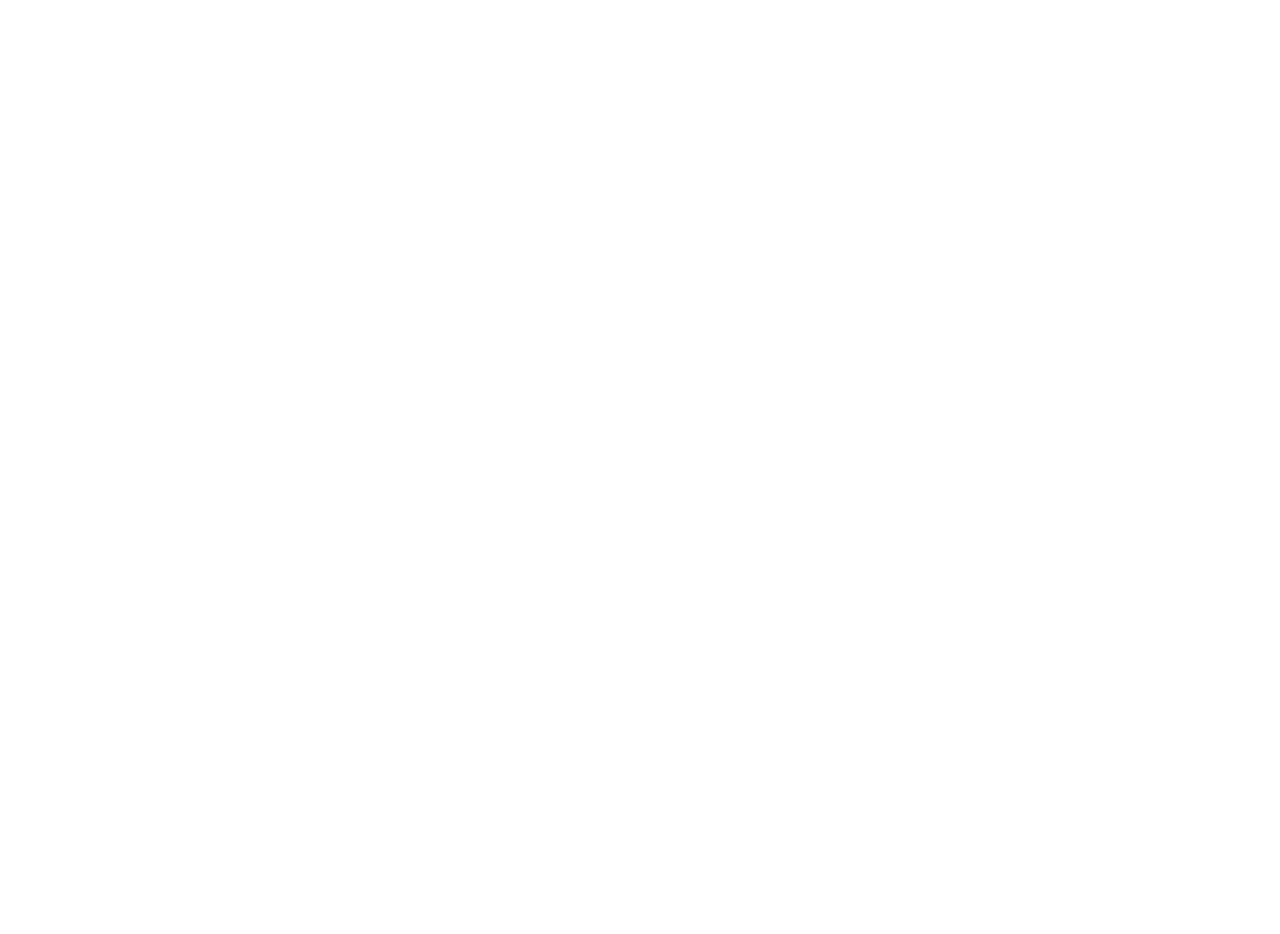
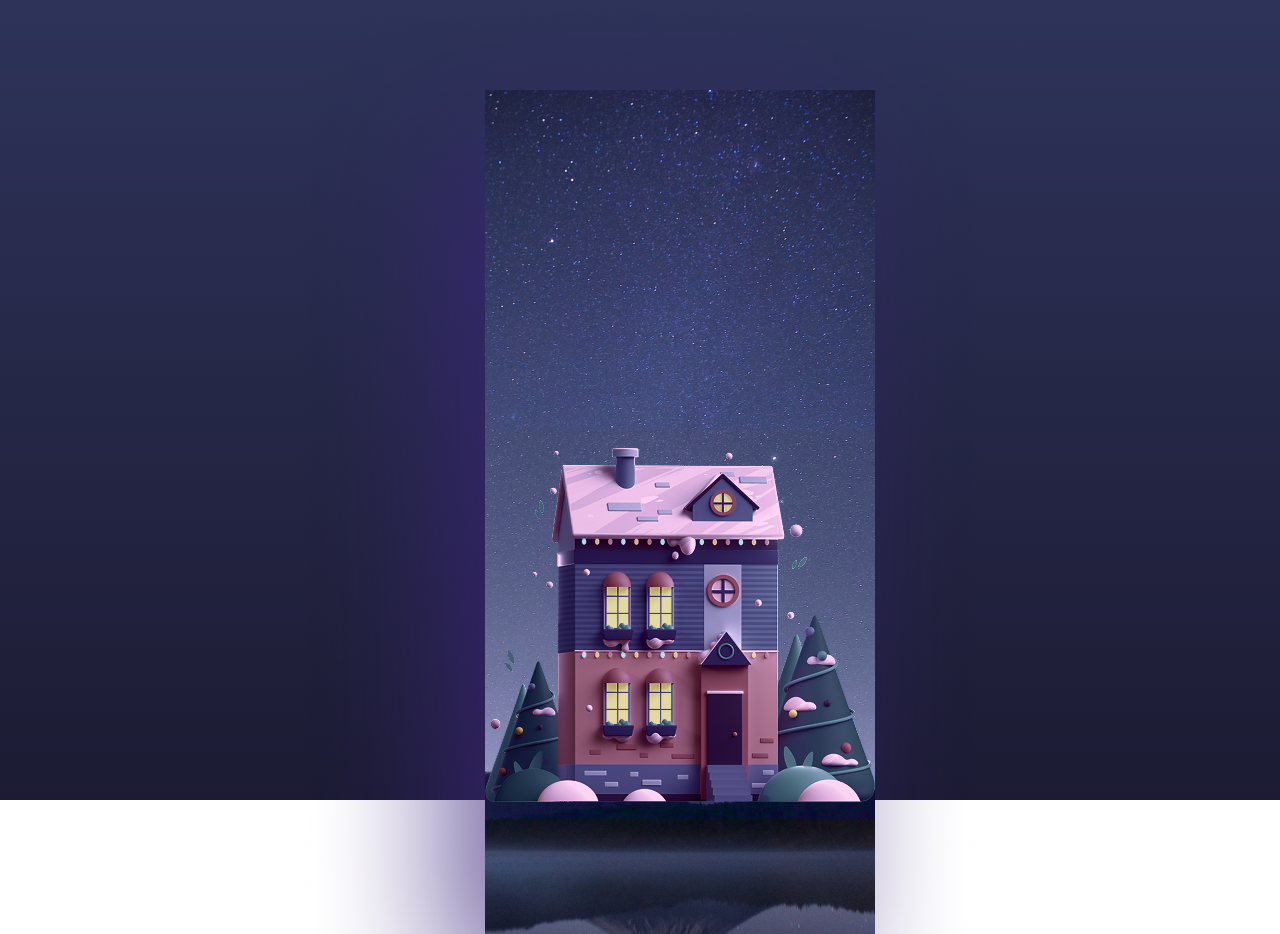
Before and after one commit to TasbeehaKhan9/Weather_App, a plain HTML site: page index.html in a window 1280 px wide. Shown: the top 934 px of the page. Before the commit the page ends 800 px from the top, so only its background shows below. Drawn offline with Linux system fonts and the light colour scheme.

Commit message:
updated files

```diff
--- a/index.html
+++ b/index.html
@@ -7,7 +7,17 @@
     <link rel="stylesheet" href="style.css">
 </head>
 <body>
+    <div class = "main-div">
 
+    <div class="image-div">
+
+<img src="image.png" alt="weather">
+
+    </div>
+
+
+
+    </div>
 
 
 
--- a/style.css
+++ b/style.css
@@ -0,0 +1,22 @@
+
+body {
+padding: 0;
+    margin: 0;
+}
+
+.main-div{
+    height: 100vh;
+    width: 100%;
+background: linear-gradient(180deg, #2E335A 0%, #1C1B33 100%);
+}
+.image-div{
+    background-repeat: no-repeat;
+    background-size: cover;     /* fill the whole div */
+    background-position: center;
+    position: relative;
+    display: flex;
+    align-items: center;
+    align-self: center;
+    justify-content: center;
+
+}
```
Also changed, not shown: image.png (added).
